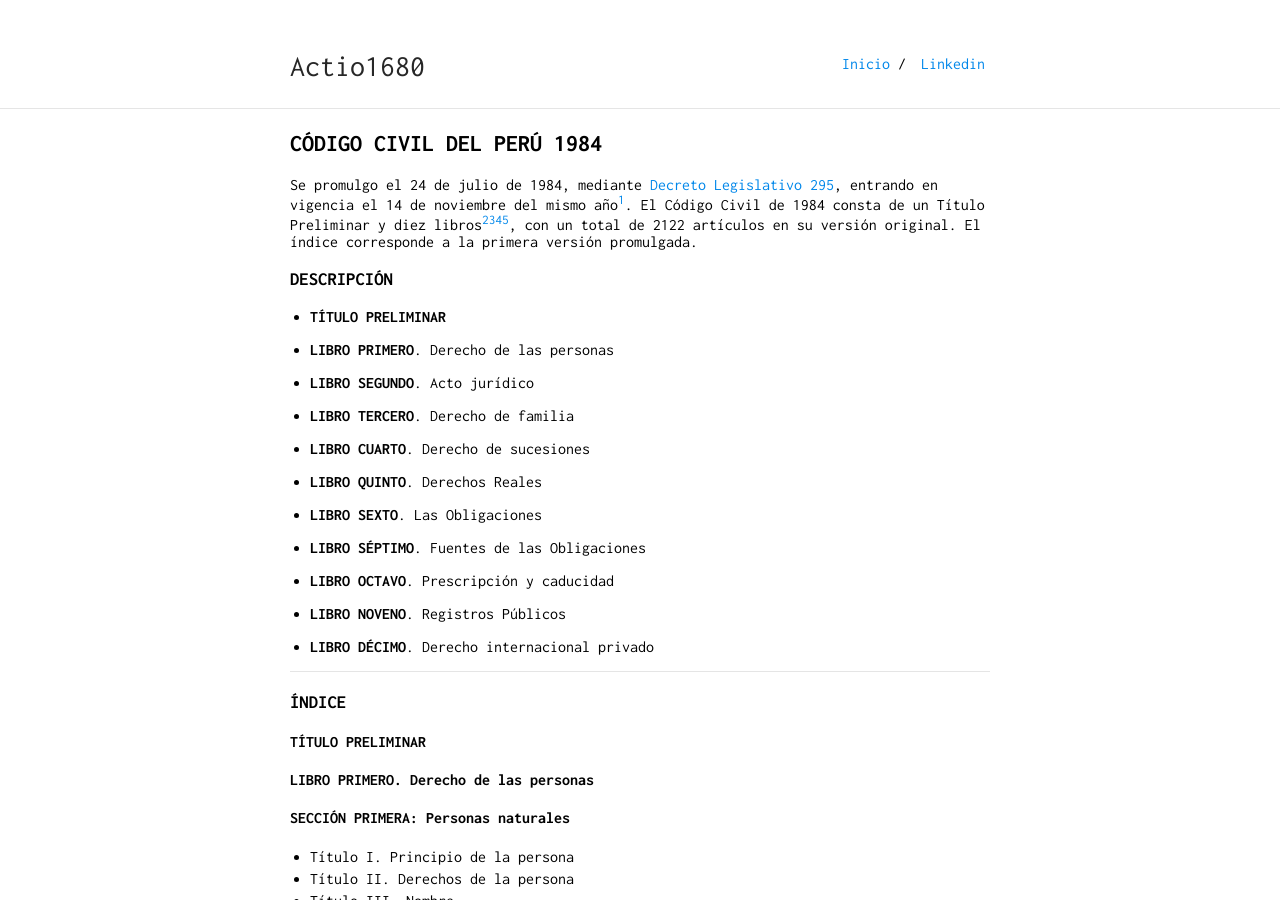
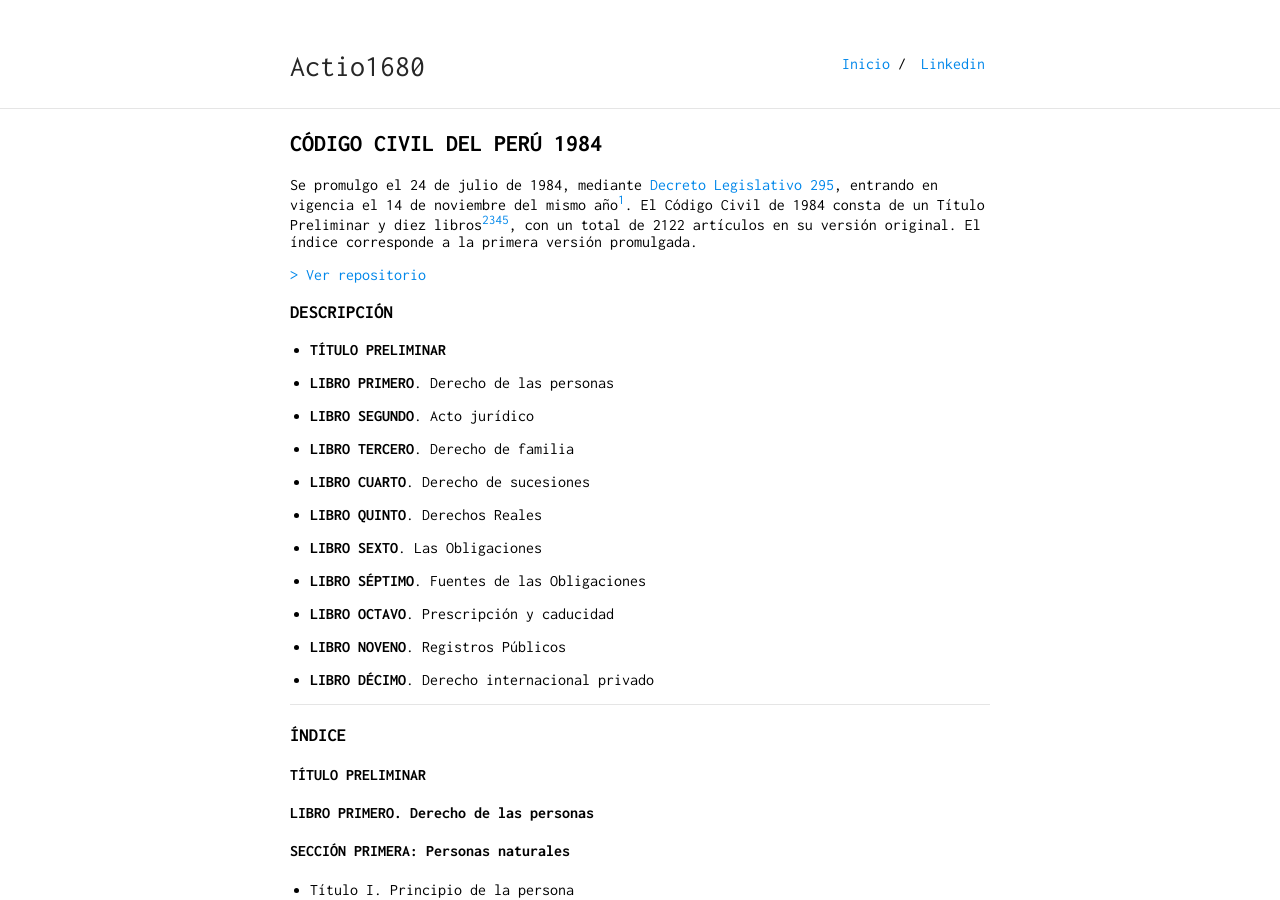
Before and after one commit to actio1680/actio1680.github.io, a Jekyll site: the page built from paginas/cc1984.md, in a window 1280 px wide and 900 px high. Built offline with Jekyll 4.4.1, drawn with Linux system fonts in a browser that asks for light colours; our own code applies the rules of GitHub Pages for plain Markdown files.

Commit message:
Update cc1984.md

```diff
--- a/paginas/cc1984.md
+++ b/paginas/cc1984.md
@@ -4,6 +4,7 @@
 ## CÓDIGO CIVIL DEL PERÚ 1984
 Se promulgo el 24 de julio de 1984, mediante [Decreto Legislativo 295](https://github.com/actio1680/Cuerpos-legales-Peru/blob/main/Decretos-Legislativos/Decreto-Legislativo-295.md), entrando en vigencia el 14 de noviembre del mismo año[^1]. El Código Civil de 1984 consta de un Título Preliminar y diez libros[^2][^3][^4][^5], con un total de 2122 artículos en su versión original. El índice corresponde a la primera versión promulgada.
 
+[> Ver repositorio](https://github.com/actio1680/Cuerpos-legales-Peru/tree/main/Codigo-Civil/1984)
 
 ### DESCRIPCIÓN
 
```
